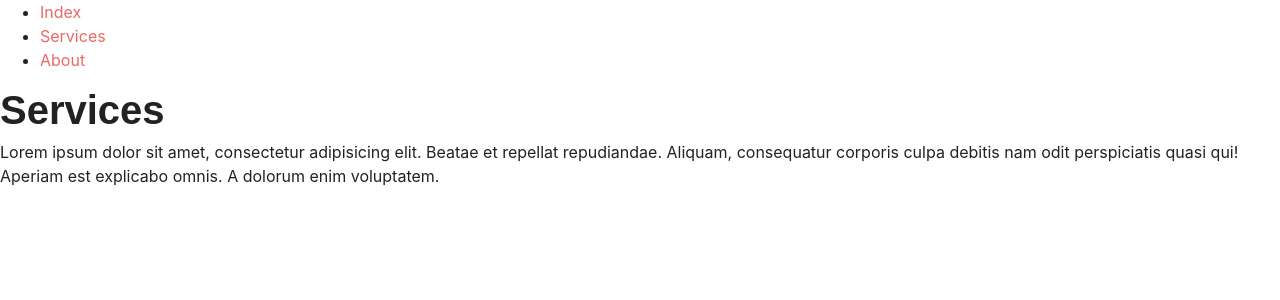
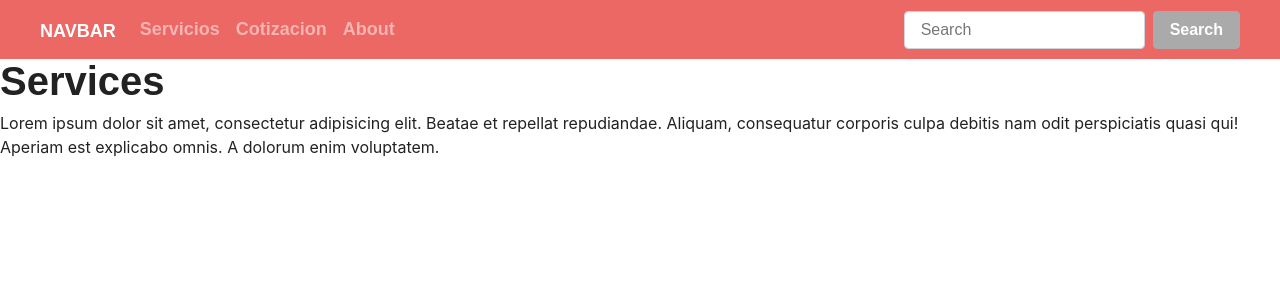
Before and after one commit to tonyinuma/practice-nextjs, a Next.js app: page /services in a window 1280 px wide. Shown: the top 300 px of the page. Built offline with nearby package versions, Linux system fonts and the light colour scheme; a web font is replaced by a local one.

Commit message:
add: navbar items

```diff
--- a/components/navigation.js
+++ b/components/navigation.js
@@ -3,23 +3,29 @@
 
 const Navigation = () => {
     return (
-        <ul>
-            <li>
-                <Link href="/">
-                    <a>Index</a>
-                </Link>
-            </li>
-            <li>
-                <Link href="/services">
-                    <a>Services</a>
-                </Link>
-            </li>
-            <li>
-                <Link href="/about">
-                    <a>About</a>
-                </Link>
-            </li>
-        </ul>
+        <nav className="navbar navbar-expand-lg navbar-dark bg-primary">
+            <a className="navbar-brand ml-4" href="/">Navbar</a>
+            <button className="navbar-toggler" type="button" data-toggle="collapse" data-target="#navbarColor01" aria-controls="navbarColor01" aria-expanded="false" aria-label="Toggle navigation">
+                <span className="navbar-toggler-icon" />
+            </button>
+            <div className="collapse navbar-collapse" id="navbarColor01">
+                <ul className="navbar-nav mr-auto">
+                    <li className="nav-item">
+                        <a className="nav-link" href="/services">Servicios</a>
+                    </li>
+                    <li className="nav-item">
+                        <a className="nav-link" href="/cotizacion">Cotizacion</a>
+                    </li>
+                    <li className="nav-item">
+                        <a className="nav-link" href="/about">About</a>
+                    </li>
+                </ul>
+                <form className="form-inline my-2 my-lg-0 mr-4">
+                    <input className="form-control mr-sm-2" type="text" placeholder="Search" />
+                    <button className="btn btn-secondary my-2 my-sm-0" type="submit">Search</button>
+                </form>
+            </div>
+        </nav>
     )
 }
 
```
